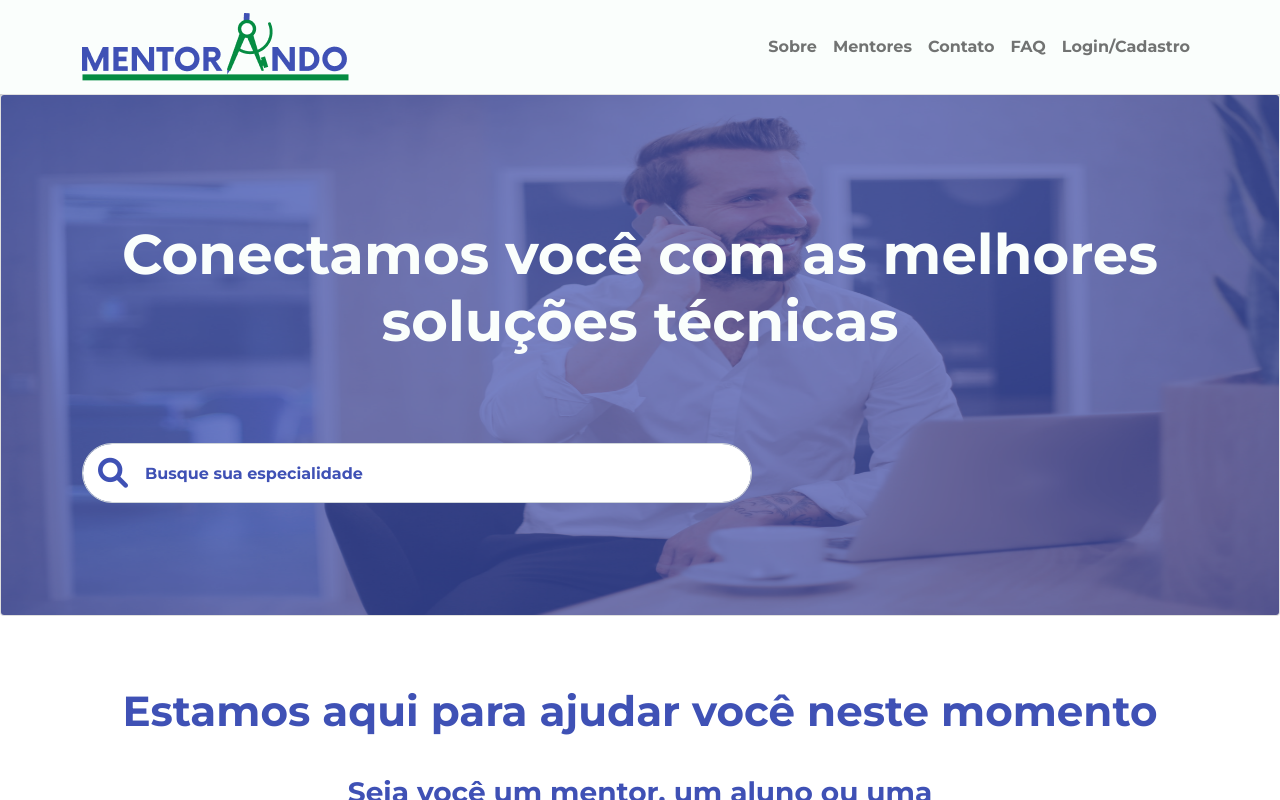
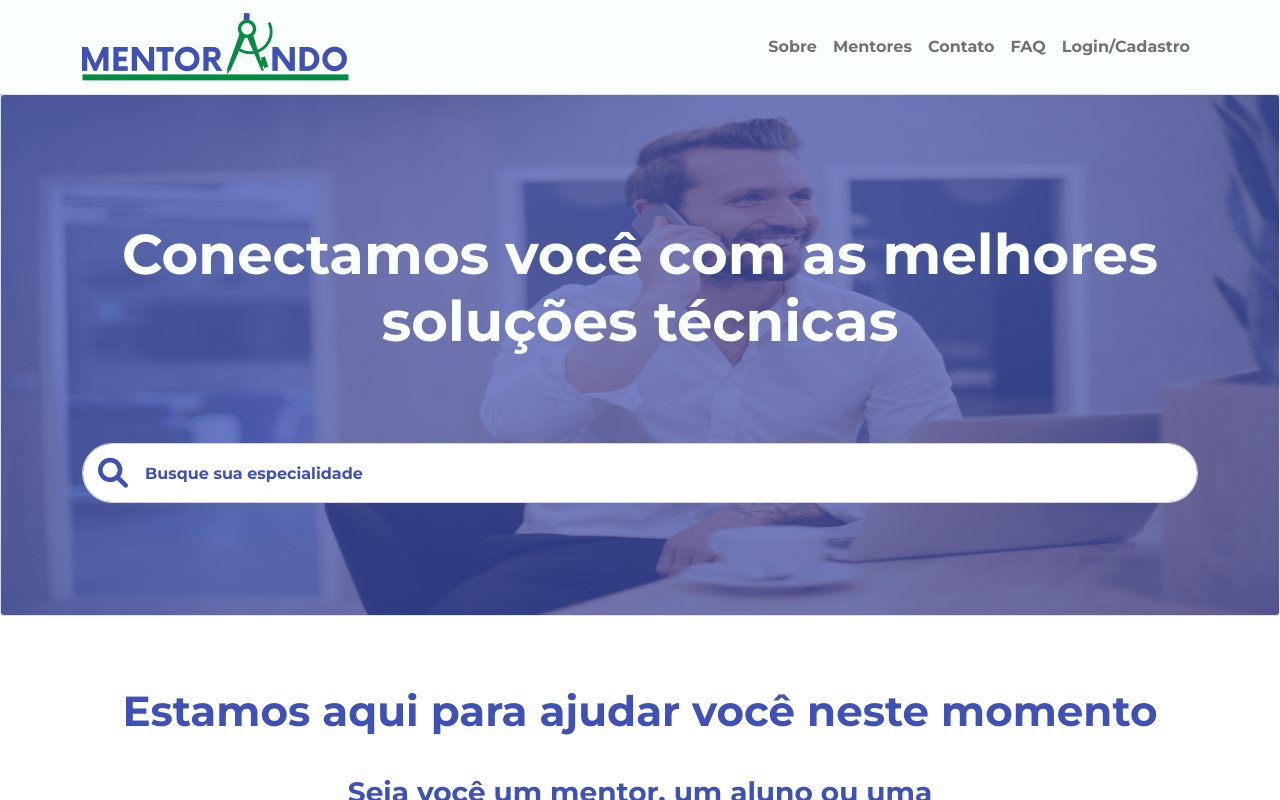
Before and after one commit to ricardocr18/gamaAcademyChefao, a React (Create React App) app: page /mentores in a window 1280 px wide. Both pictures are taken after a click on the picture 215 px from the left and 47 px from the top of the page. Shown: the top 800 px of the page. Built offline with nearby package versions, Linux system fonts and the light colour scheme.

Commit message:
Configurando os inputs

```diff
--- a/src/pages/Home.js
+++ b/src/pages/Home.js
@@ -22,7 +22,24 @@ class Home extends Component {
               </Card.Title>
 
               <div className="container">
+
                 <div className="row">
+                  <div className="col-xs-4">
+                    <div class="search mt-5">
+                      <i class="fa fa-search"></i>
+                      <div className="mentoresBusca">
+                        <input
+                          type="text-center"
+                          class="form-control"
+                          placeholder="Busque sua especialidade"
+                        />
+                      </div>
+                    </div>
+                  </div>
+                </div>
+
+
+                {/* <div className="row">
                   <div className="col-12">
 
                     <div className="tamanho">
@@ -38,7 +55,7 @@ class Home extends Component {
                     </div>
 
                   </div>
-                </div>
+                </div> */}
               </div>
 
 
--- a/src/pages/Mentores.js
+++ b/src/pages/Mentores.js
@@ -17,7 +17,7 @@ class Mentores extends Component {
             <div className="col-xs-4">
               <div class="search mt-5">
                 <i class="fa fa-search"></i>
-                <div className="tamanho">
+                <div className="mentoresBusca">
                   <input
                     type="text-center"
                     class="form-control"
```
Lines whose indentation alone changed are shown as unchanged.
